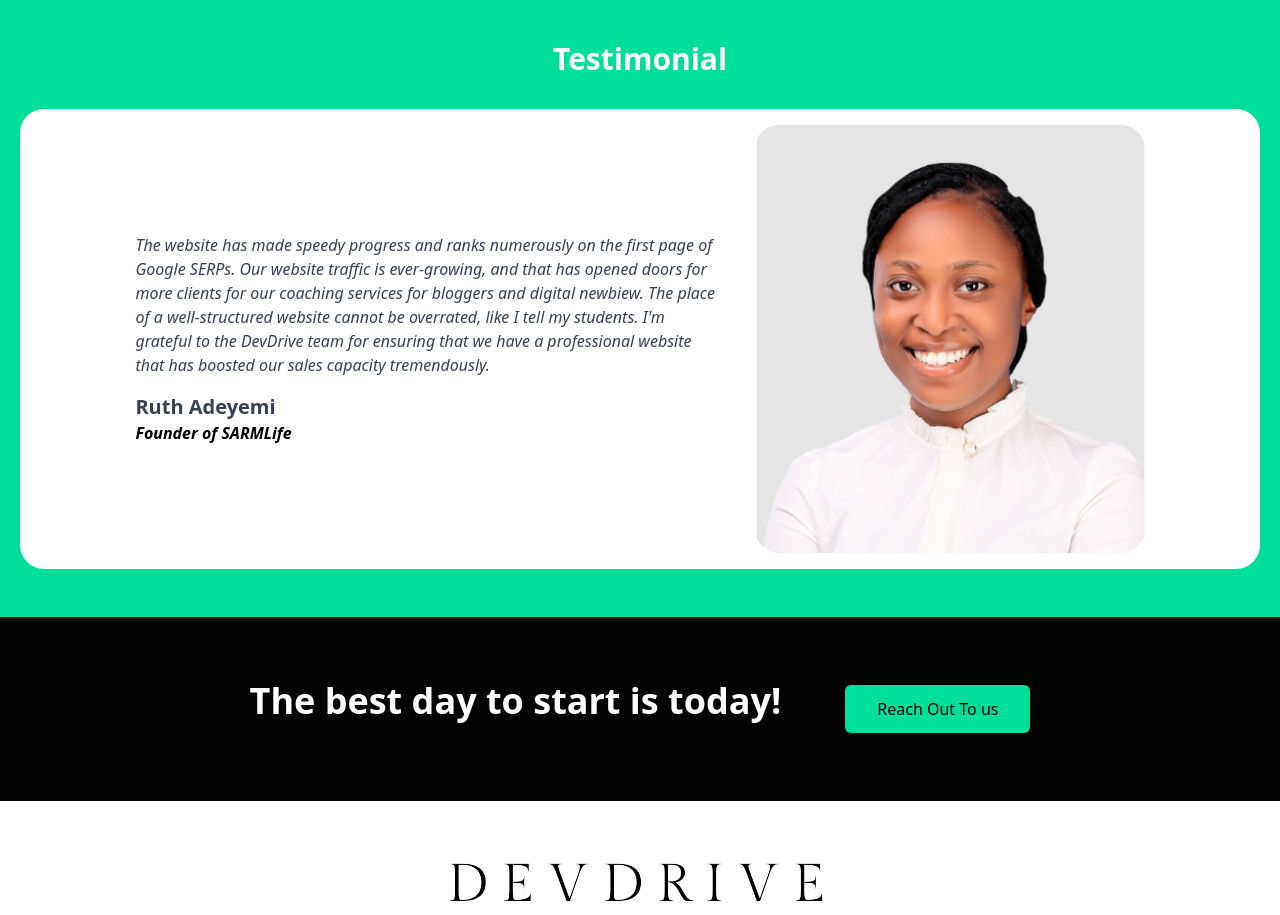
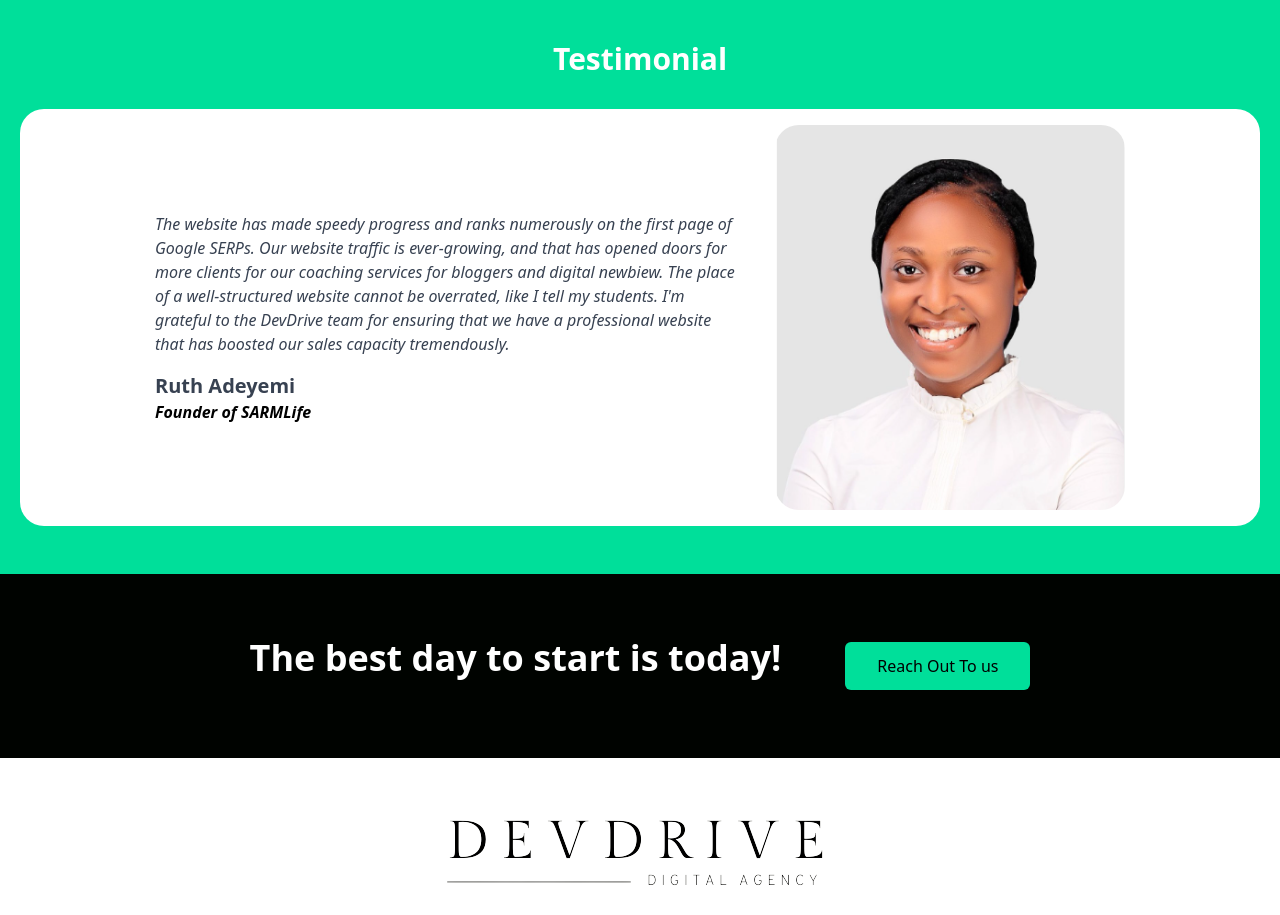
Before and after one commit to theheemmanuel/DevDriveClone, a React (Vite) app: page / in a window 1280 px wide. Shown: the part 2940-3855 px from the top of the page. Built offline with nearby package versions, Linux system fonts and the light colour scheme.

Commit message:
worked on the testimonial page

```diff
--- a/src/components/Testimonials.tsx
+++ b/src/components/Testimonials.tsx
@@ -30,7 +30,7 @@ const Testimonials = () => {
               </h1>
             </div>
             <img
-              className="w-[350px] rounded-3xl max-md:mx-auto flex-[0.7]"
+              className="w-[350px] rounded-3xl max-md:mx-auto flex-[0.5]"
               src={Frame8}
               alt=""
             />
```
